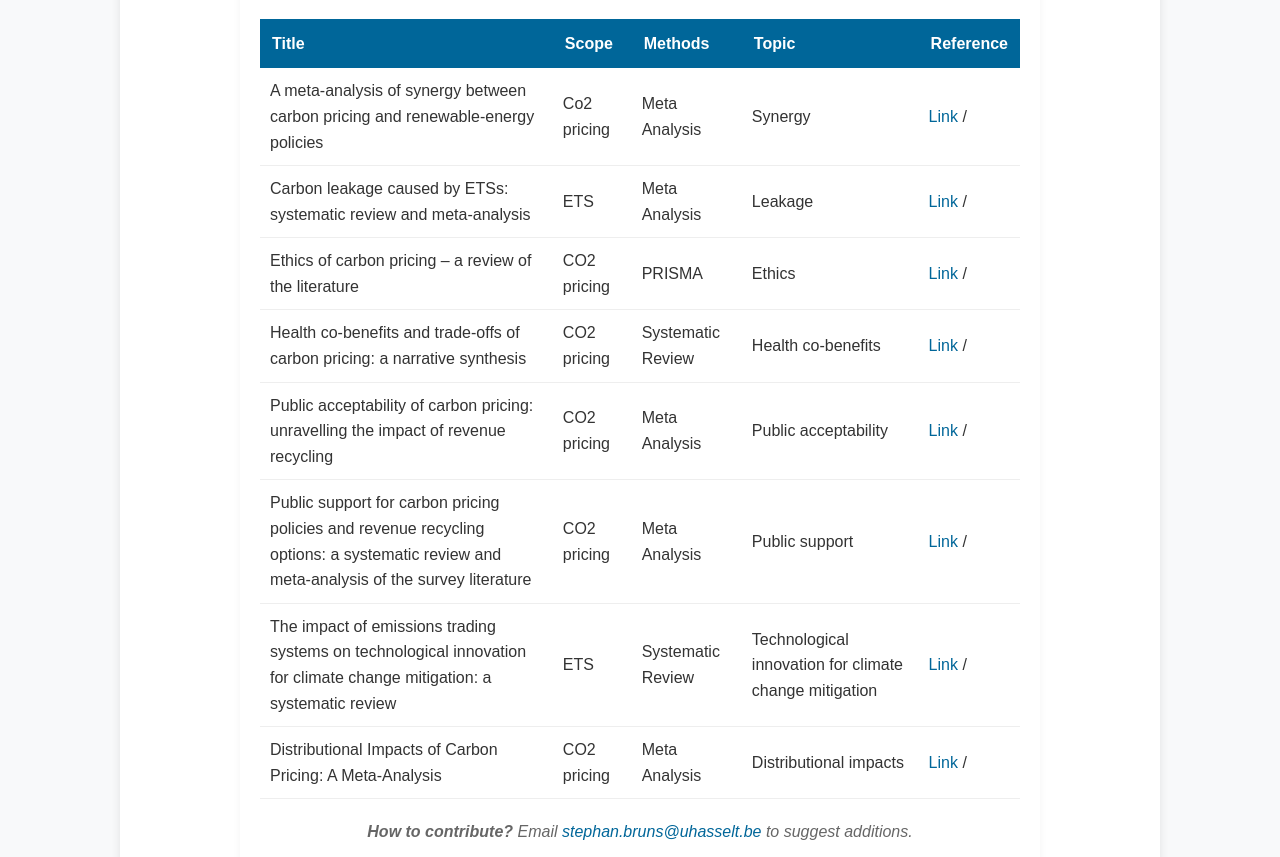
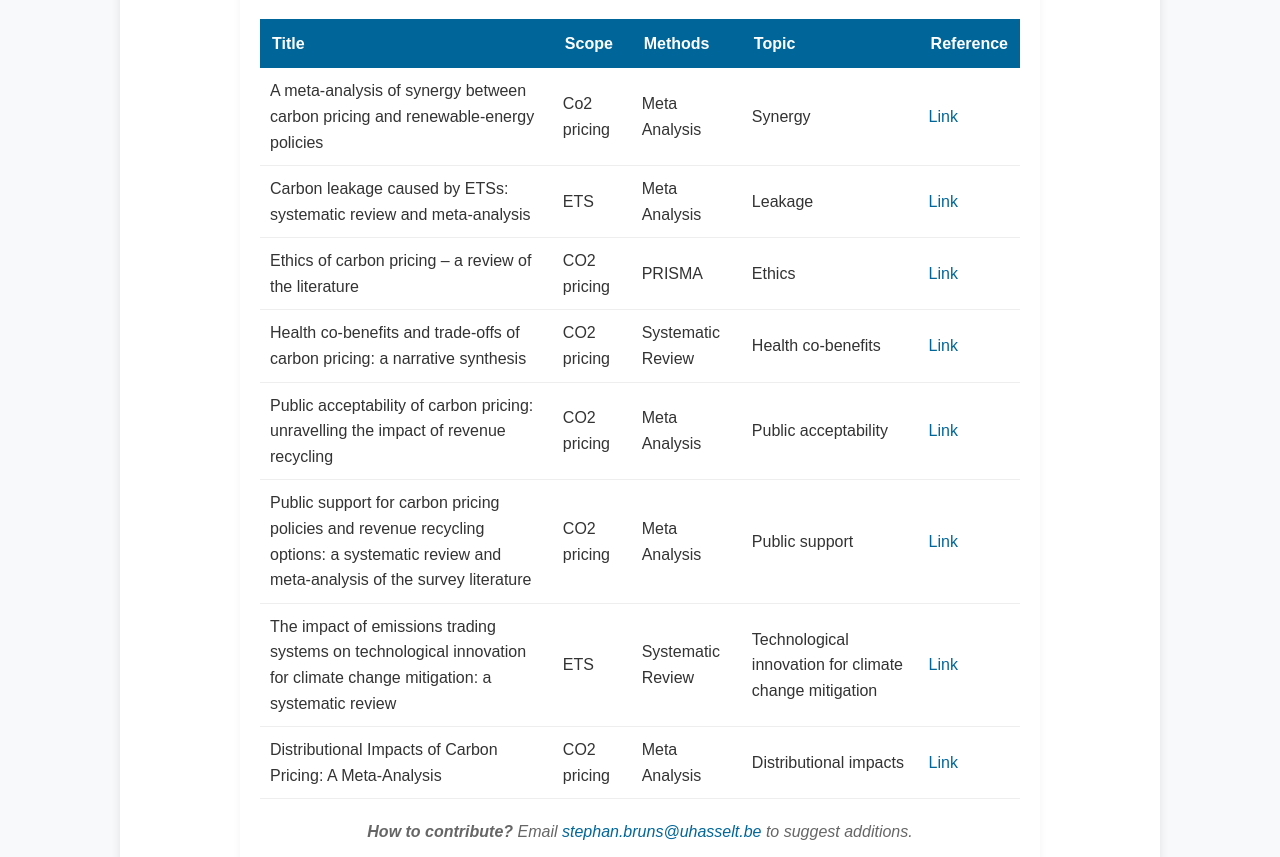
Before and after one commit to trangdtk-vnu/ecosystem-reviews, a Jekyll site: the page built from index.md, in a window 1280 px wide and 1400 px high, scrolled down 1310 px. Shown: the part 331-1188 px from the top of the window. Built offline with Jekyll 4.4.1, drawn with Linux system fonts in a browser that asks for light colours.

```diff
--- a/_includes/reviews-table.html
+++ b/_includes/reviews-table.html
@@ -17,7 +17,7 @@
       <td>{{ review.topic }}</td>
       <td>
         {% if review.link != '#' %}
-          <a href="{{ review.link }}">Link</a> /
+          <a href="{{ review.link }}">Link</a>
         {% endif %}
         {{ review.contact }}
       </td>
```
